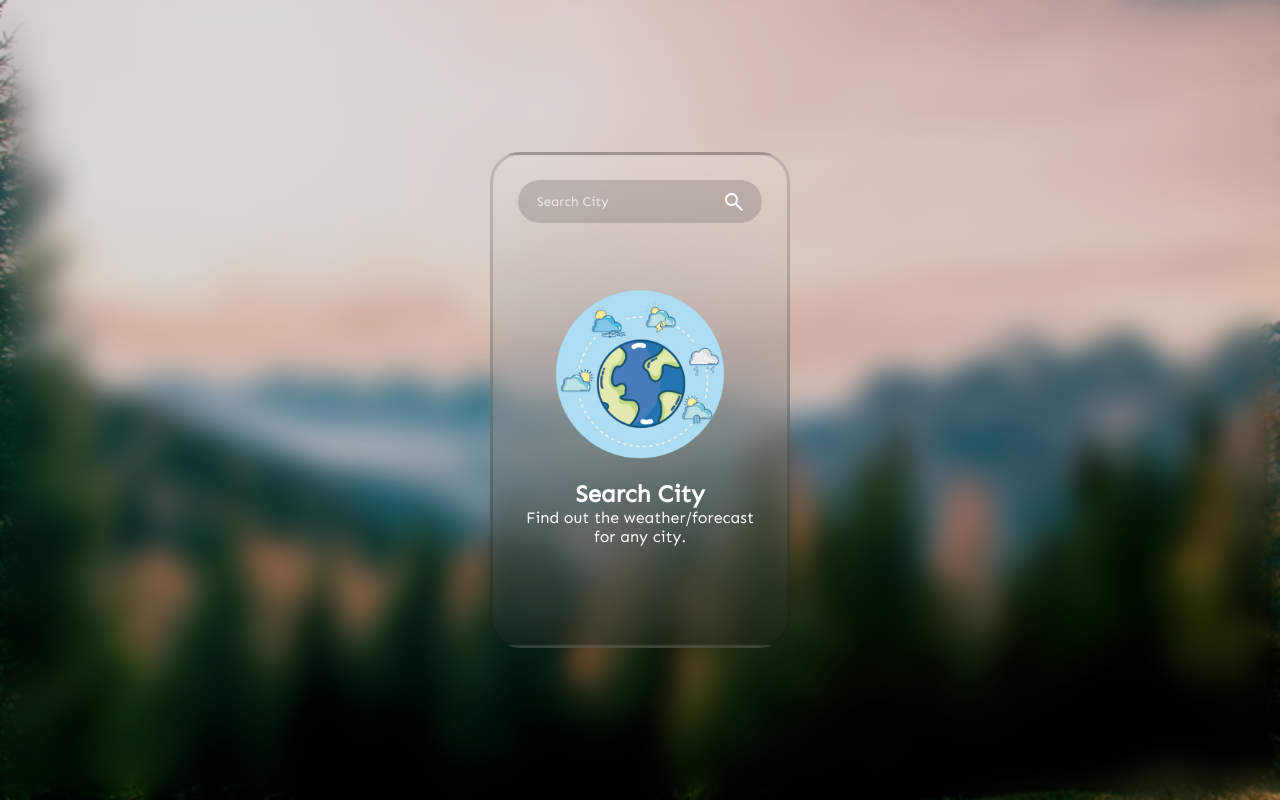
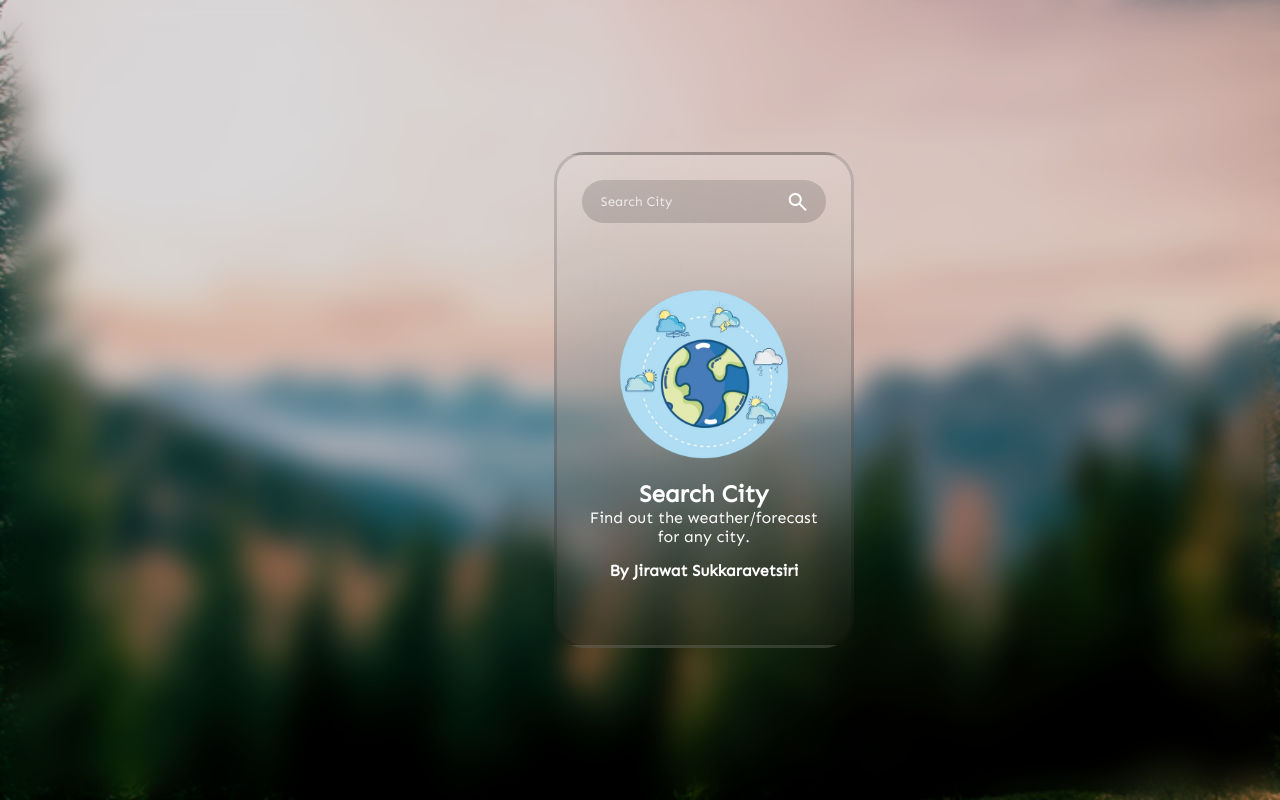
Before and after one commit to Gunz19/Weather-App, a plain HTML site: page index.html in a window 1280 px wide. Drawn offline with nearby package versions, Linux system fonts and the light colour scheme.

Commit message:
index.html

```diff
--- a/index.html
+++ b/index.html
@@ -3,15 +3,17 @@
 <head>
     <meta charset="UTF-8">
     <meta name="viewport" content="width=device-width, initial-scale=1.0">
-    <title>Weather App</title>
+    <title>Weather For You</title>
     <link rel="stylesheet" href="style.css">
     <script src="script.js" defer></script>
     <!-- GOOGLE ICON -->
     <link rel="stylesheet" href="https://fonts.googleapis.com/css2?family=Material+Symbols+Outlined:opsz,wght,FILL,GRAD@24,400,0,0" />
 </head>
+
+    <div class="header-name">Weather For You</div>
+
 <body>
     <main class="main-container">
-
         <header class="input-container">
             <input class="city-input" placeholder="Search City" type="text">
             <button class="search-btn">
@@ -84,6 +86,7 @@
                     <h5 class="forecast-item-temp">29 °C</h5>
                 </div>
             </div>
+            <div class="name-condition">By Jirawat Sukkaravetsiri</div>
         </section>
 
         <section class="search-city section-message">
@@ -94,6 +97,7 @@
                     Find out the weather/forecast for any city.
                 </h4>
             </div>
+            <div class="name-search">By Jirawat Sukkaravetsiri</div>
         </section>
 
         <section class="not-found section-message" style="display: none;">
@@ -104,6 +108,7 @@
                     Find out the weather/forecast for any city.
                 </h4>
             </div>
+            <div class="name-search">By Jirawat Sukkaravetsiri</div>
         </section>
     </main>
 
```
